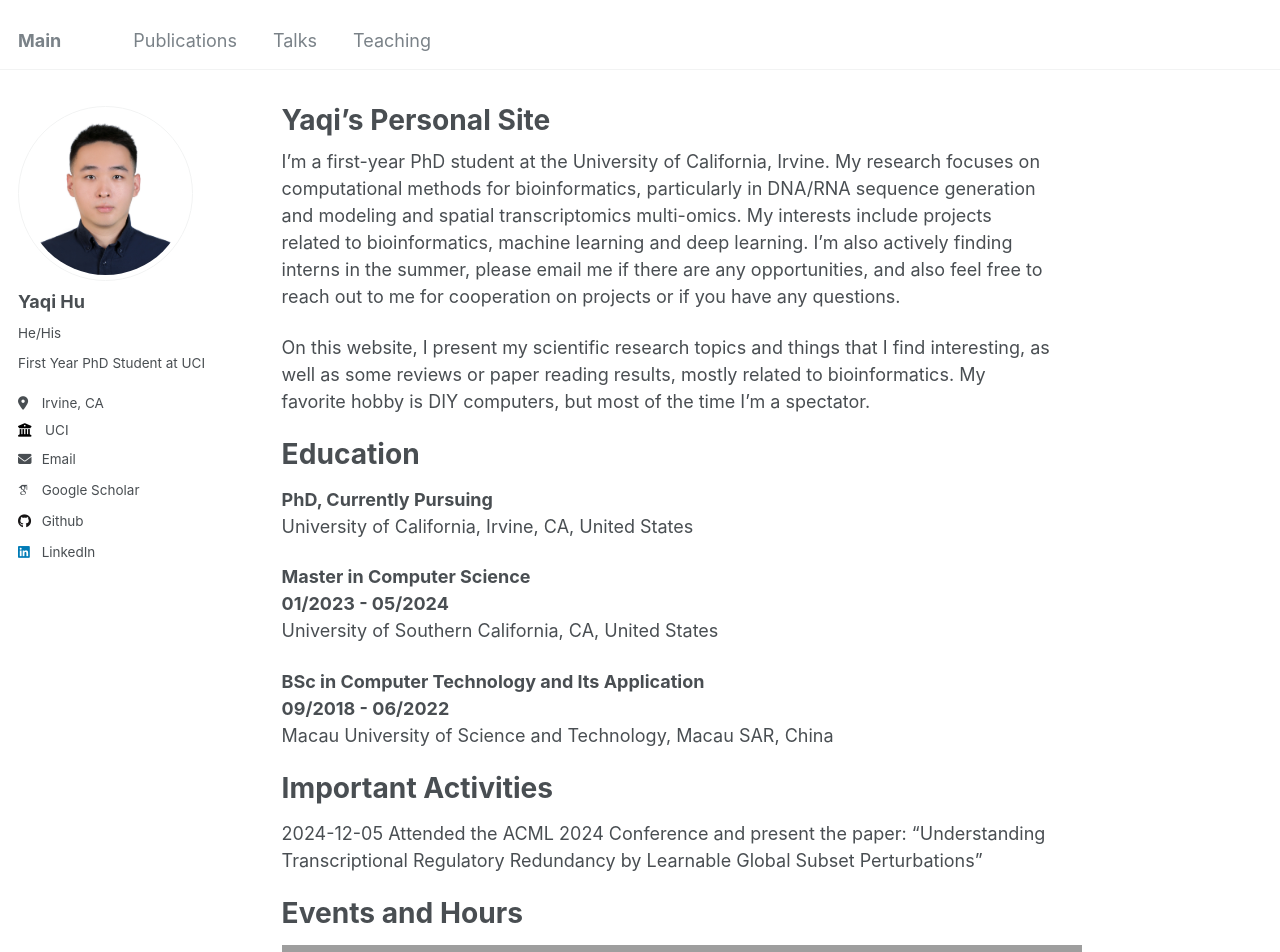
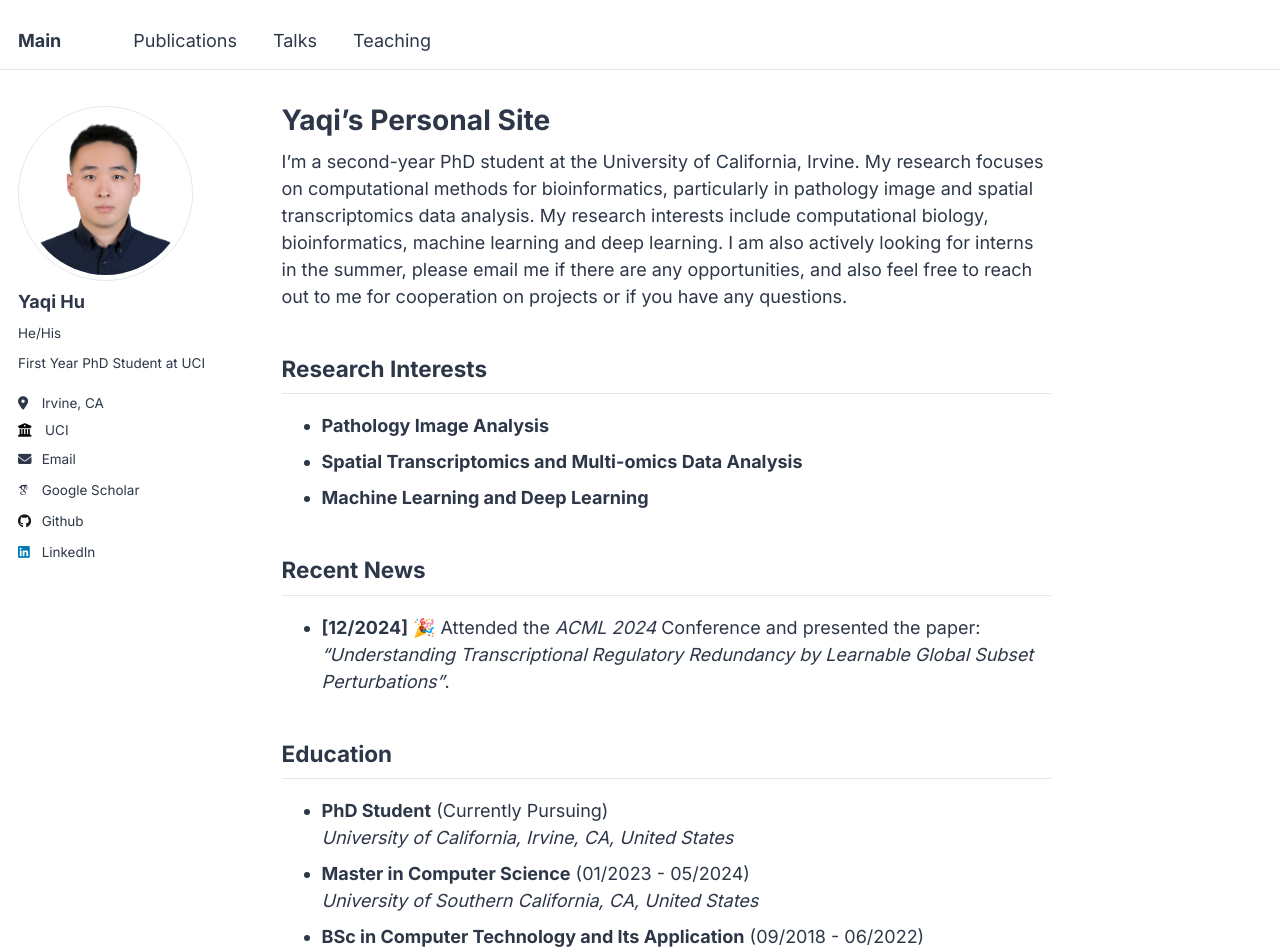
Before and after one commit to YaqiHu23/YaqiHu23.github.io, a Jekyll site: the page built from _pages/about.md, in a window 1280 px wide and 1400 px high. Shown: the top 952 px of the window. Built offline with Jekyll 4.4.1, drawn with Linux system fonts in a browser that asks for light colours; some web fonts are replaced; grey boxes are pictures that could not be loaded.

Commit message:
version_1.0.1

```diff
--- a/_includes/head.html
+++ b/_includes/head.html
@@ -15,6 +15,9 @@
   document.documentElement.className = document.documentElement.className.replace(/\bno-js\b/g, '') + ' js ';
 </script>
 
+<!-- Custom Fonts -->
+<link href="https://fonts.googleapis.com/css2?family=Inter:wght@400;500;600;700&display=swap" rel="stylesheet">
+
 <!-- For all browsers -->
 <link rel="stylesheet" href="{{ base_path }}/assets/css/main.css">
 
--- a/_pages/about.md
+++ b/_pages/about.md
@@ -7,27 +7,24 @@ redirect_from:
   - /about.html
 ---
 
-I'm a first-year PhD student at the University of California, Irvine. My research focuses on computational methods for bioinformatics, particularly in DNA/RNA sequence generation and modeling and spatial transcriptomics multi-omics. My interests include projects related to bioinformatics, machine learning and deep learning. I'm also actively finding interns in the summer, please email me if there are any opportunities, and also feel free to reach out to me for cooperation on projects or if you have any questions.
+I'm a second-year PhD student at the University of California, Irvine. My research focuses on computational methods for bioinformatics, particularly in pathology image and spatial transcriptomics data analysis. My research interests include computational biology, bioinformatics, machine learning and deep learning. I am also actively looking for interns in the summer, please email me if there are any opportunities, and also feel free to reach out to me for cooperation on projects or if you have any questions.
 
-On this website, I present my scientific research topics and things that I find interesting, as well as some reviews or paper reading results, mostly related to bioinformatics. My favorite hobby is DIY computers, but most of the time I'm a spectator.
 
-Education
-======
-**PhD, Currently Pursuing**
-University of California, Irvine, CA, United States
+## Research Interests
 
-**Master in Computer Science** \\
-**01/2023 - 05/2024**
-University of Southern California, CA, United States
+* **Pathology Image Analysis**
+* **Spatial Transcriptomics and Multi-omics Data Analysis**
+* **Machine Learning and Deep Learning**
 
-**BSc in Computer Technology and Its Application** \\
-**09/2018 - 06/2022**
-Macau University of Science and Technology, Macau SAR, China
+## Recent News
 
-Important Activities
-======
-2024-12-05 Attended the ACML 2024 Conference and present the paper: "Understanding Transcriptional Regulatory Redundancy by Learnable Global Subset Perturbations"
+* **[12/2024]** 🎉 Attended the *ACML 2024* Conference and presented the paper: *"Understanding Transcriptional Regulatory Redundancy by Learnable Global Subset Perturbations"*.
 
-Events and Hours
-======
-<iframe src="https://calendar.google.com/calendar/embed?src=yaqihu.personal%40gmail.com&ctz=America%2FLos_Angeles" style="border: 0" width="800" height="600" frameborder="0" scrolling="no"></iframe>
+## Education
+
+* **PhD Student** (Currently Pursuing)
+  *University of California, Irvine, CA, United States*
+* **Master in Computer Science** (01/2023 - 05/2024)
+  *University of Southern California, CA, United States*
+* **BSc in Computer Technology and Its Application** (09/2018 - 06/2022)
+  *Macau University of Science and Technology, Macau SAR, China*
--- a/_sass/_variables.scss
+++ b/_sass/_variables.scss
@@ -13,9 +13,9 @@ $paragraph-indent           : false; // true, false (default)
 $indent-var                 : 1.3em;
 
 /* system typefaces */
-$serif                      : Georgia, Times, serif;
-$sans-serif                 : -apple-system, ".SFNSText-Regular", "San Francisco", "Roboto", "Segoe UI", "Helvetica Neue", "Lucida Grande", Arial, sans-serif;
-$monospace                  : Monaco, Consolas, "Lucida Console", monospace;
+$serif                      : "Merriweather", Georgia, Times, serif;
+$sans-serif                 : "Inter", -apple-system, BlinkMacSystemFont, "Segoe UI", Roboto, "Helvetica Neue", Arial, sans-serif;
+$monospace                  : "Fira Code", Monaco, Consolas, "Lucida Console", monospace;
 
 /* sans serif typefaces */
 $sans-serif-narrow          : $sans-serif;
@@ -55,24 +55,24 @@ $sidebar-link-max-width     : 250px;
    Colors
    ========================================================================== */
 
-$gray                       : #7a8288;
-$dark-gray                  : mix(#000, $gray, 40%);
-$darker-gray                : mix(#000, $gray, 60%);
-$light-gray                 : mix(#fff, $gray, 50%);
-$lighter-gray               : mix(#fff, $gray, 90%);
+$gray                       : #4a5568;
+$dark-gray                  : #2d3748;
+$darker-gray                : #1a202c;
+$light-gray                 : #e2e8f0;
+$lighter-gray               : #f7fafc;
 
-$body-color                 : #fff;
-$background-color           : #fff;
-$code-background-color      : #fafafa;
+$body-color                 : #ffffff;
+$background-color           : #ffffff;
+$code-background-color      : #f8fafc;
 $code-background-color-dark : $light-gray;
 $text-color                 : $dark-gray;
-$border-color               : $lighter-gray;
+$border-color               : #e2e8f0;
 
-$primary-color              : #7a8288;
-$success-color              : #62c462;
-$warning-color              : #f89406;
-$danger-color               : #ee5f5b;
-$info-color                 : #52adc8;
+$primary-color              : #2b6cb0;
+$success-color              : #48bb78;
+$warning-color              : #ed8936;
+$danger-color               : #e53e3e;
+$info-color                 : #3182ce;
 
 /* brands */
 $behance-color              : #1769FF;
@@ -102,11 +102,11 @@ $xing-color                 : #006567;
 
 
 /* links */
-$link-color                 : $info-color;
-$link-color-hover           : mix(#000, $link-color, 25%);
-$link-color-visited         : mix(#fff, $link-color, 25%);
-$masthead-link-color        : $primary-color;
-$masthead-link-color-hover  : mix(#000, $primary-color, 25%);
+$link-color                 : $primary-color;
+$link-color-hover           : #2c5282;
+$link-color-visited         : $primary-color;
+$masthead-link-color        : $dark-gray;
+$masthead-link-color-hover  : $primary-color;
 
 
 /*
@@ -158,8 +158,8 @@ $susy: (
    Other
    ========================================================================== */
 
-$border-radius              : 4px;
-$box-shadow                 : 0 1px 1px rgba(0, 0, 0, 0.125);
+$border-radius              : 8px;
+$box-shadow                 : 0 4px 6px rgba(0, 0, 0, 0.05), 0 1px 3px rgba(0, 0, 0, 0.1);
 $navicon-width              : 28px;
 $navicon-height             : 4px;
 $global-transition          : all 0.2s ease-in-out;
```
